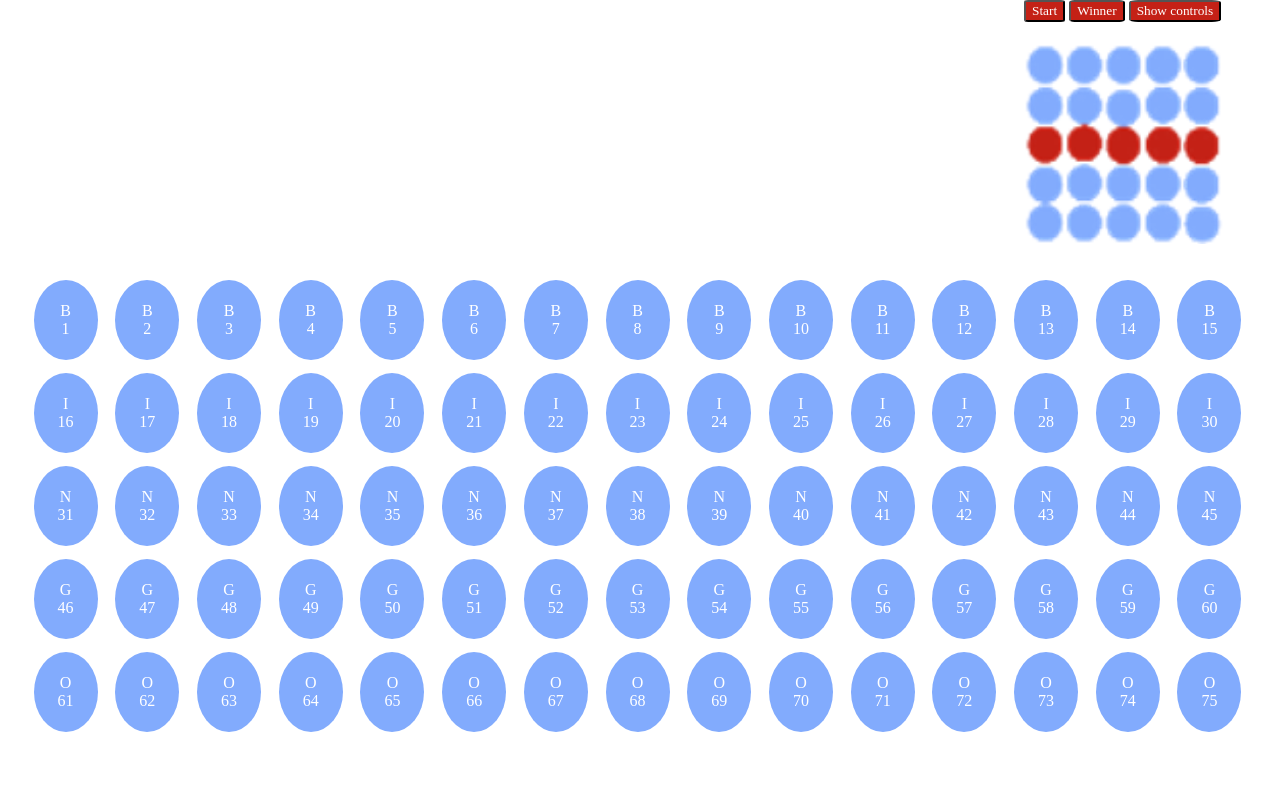
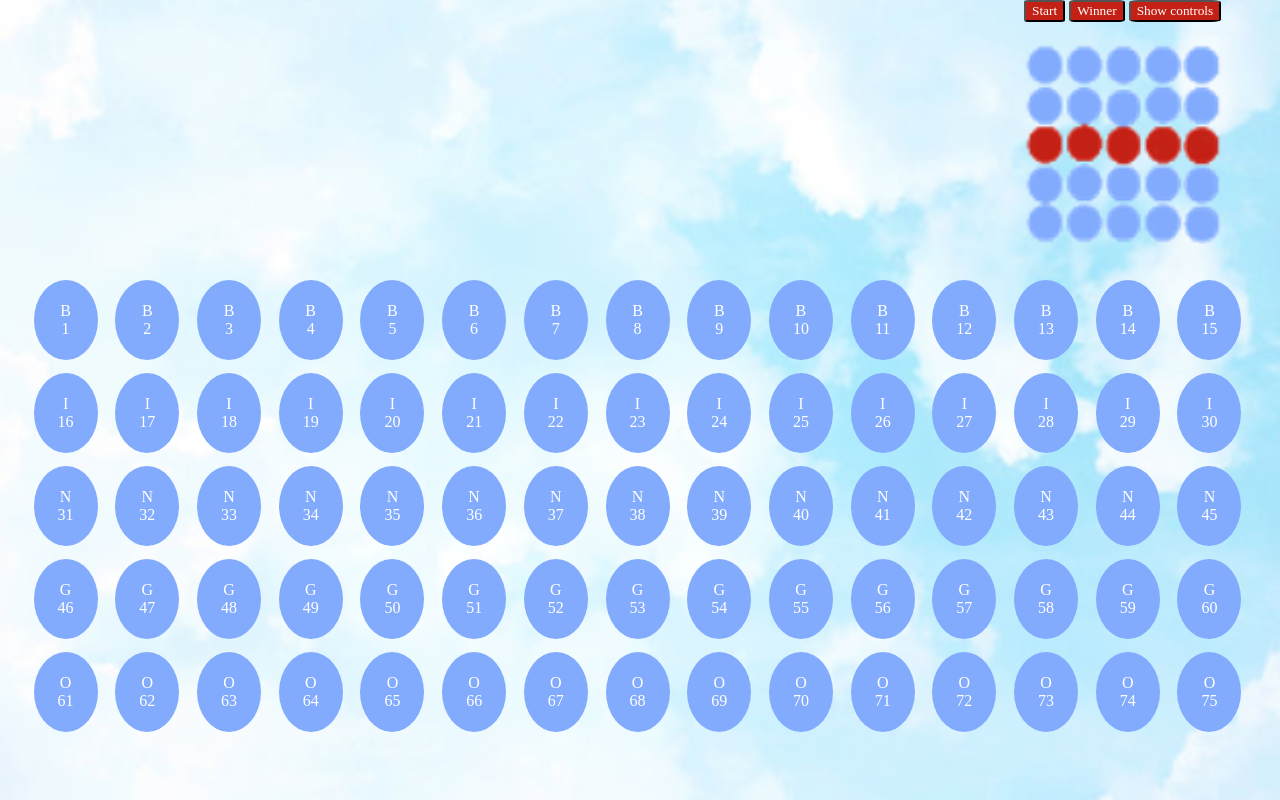
Before and after one commit to emmafradlin/emmafradlin.github.io, a plain HTML site: page index.html in a window 1280 px wide. Drawn offline with nearby package versions, Linux system fonts and the light colour scheme.

Commit message:
Update index.html

```diff
--- a/index.html
+++ b/index.html
@@ -6,7 +6,7 @@
     <audio id="audio" src="dingSound.mp3"></audio>
 
 
-    <Body background="background.jpeg">
+    <Body background="background.jpg">
 
 
     </br>
```
